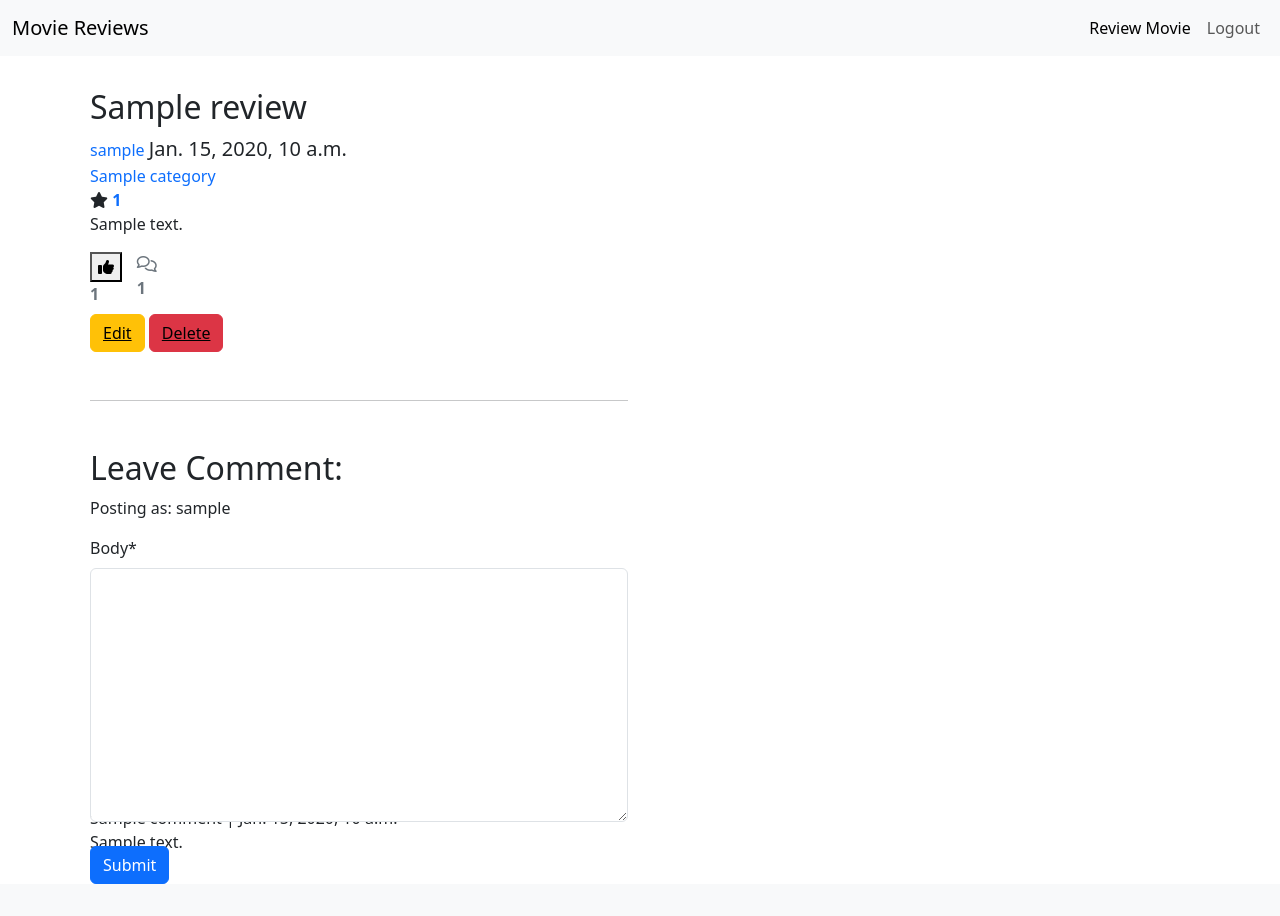
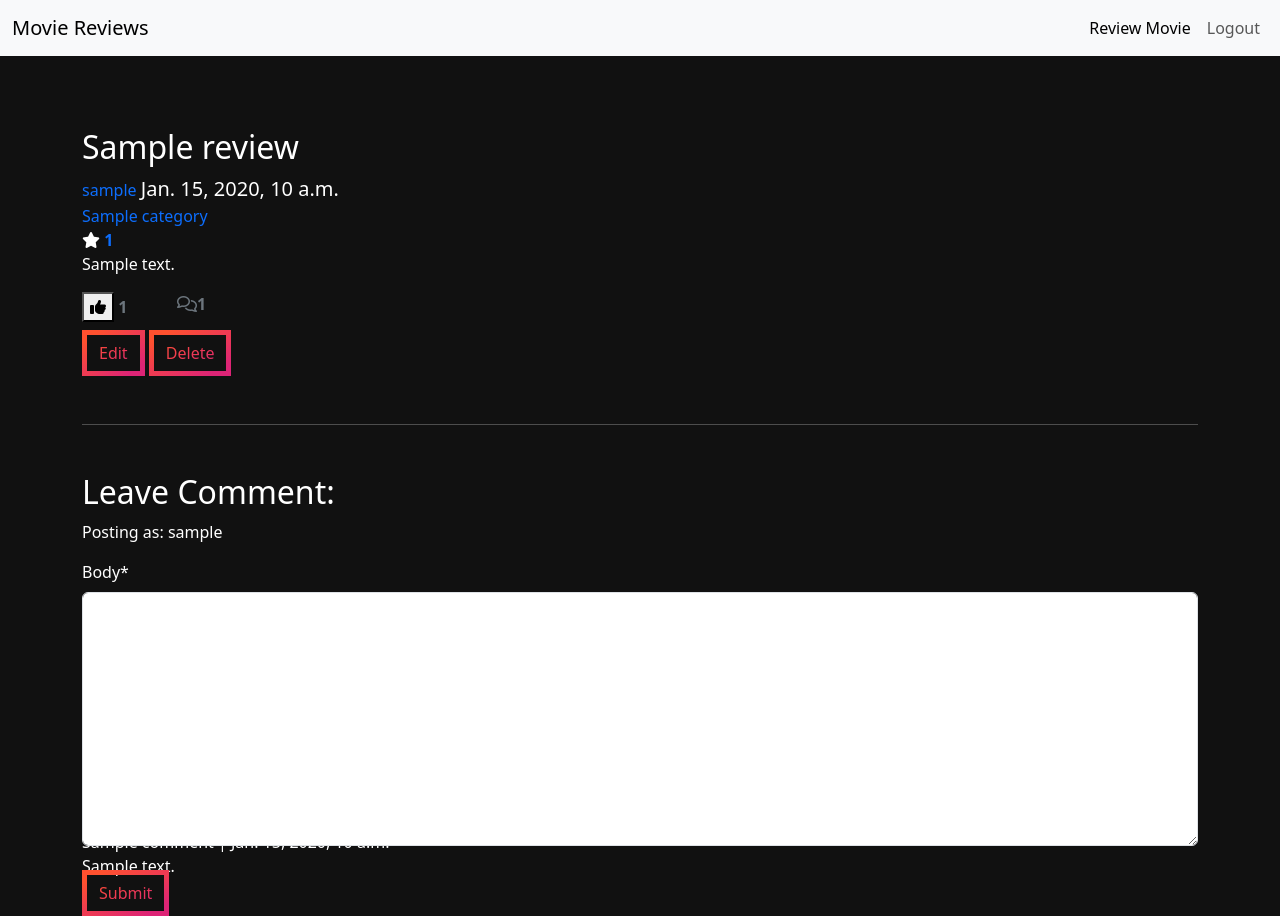
Before and after one commit to Shiaba/movie-reviews, a Django app: a page that uses templates/base.html in a window 1280 px wide. Before the commit the page ends 884 px from the top, so only its background shows below. Run offline with Django 3.2, Linux system fonts and the light colour scheme; a user stored in the database is signed in; tables that the repository leaves empty hold one stand-in row (values such as "Sample post"); some libraries are stand-ins or nearby versions.

Commit message:
Add basic start style & change images along with review_detail site

```diff
--- /dev/null
+++ b/static/css/style.css
@@ -0,0 +1,40 @@
+body {
+    color: white;
+}
+
+
+:root {
+    --gradient: linear-gradient(to left top, #DD2476 10%, #FF512F 90%) !important;
+}
+
+body {
+    background: #111 !important;
+}
+
+.card {
+    background: #222;
+    border: 1px solid #dd2476;
+    color: rgba(250, 250, 250, 0.8);
+    margin-bottom: 2rem;
+}
+
+.btn {
+    border: 5px solid;
+    border-image-slice: 1;
+    background: var(--gradient) !important;
+    -webkit-background-clip: text !important;
+    -webkit-text-fill-color: transparent !important;
+    border-image-source: var(--gradient) !important;
+    text-decoration: none;
+    transition: all .4s ease;
+}
+
+.btn:hover,
+.btn:focus {
+    background: var(--gradient) !important;
+    -webkit-background-clip: none !important;
+    -webkit-text-fill-color: #fff !important;
+    border: 5px solid #fff !important;
+    box-shadow: #222 1px 0 10px;
+    text-decoration: underline;
+}
--- a/templates/base.html
+++ b/templates/base.html
@@ -49,7 +49,7 @@
   </head>
 
   <!-- Navigation -->
-  <body>
+  <body class="page">
     <nav class="navbar navbar-expand-lg bg-body-tertiary">
       <div class="container-fluid">
         <a class="navbar-brand" href="{% url 'home' %}">Movie Reviews</a>
@@ -110,8 +110,9 @@
     </div>
 
     <!-- Main Content -->
+    <main>
     {% block content %} {% endblock content %}
-
+    </main>
     <script>
       setTimeout(function () {
         let messages = document.getElementById("msg");
--- a/templates/index.html
+++ b/templates/index.html
@@ -5,10 +5,10 @@
 <div class="container container-table">
     <div class="row">
         {% for review in review_list %}
-        <div class="recipes col-12 col-sm-6 col-lg-4">
+        <div class="col-12 col-sm-6 col-lg-4">
             <div class="card my-2" style="width: 18rem;">
                 {% if "placeholder" in review.featured_image.url %}
-                <img src="https://i.imgur.com/ZTkt4I5.jpg" class="card-img-top" alt="...">
+                <img src="https://placehold.co/600x400/png" class="card-img-top" alt="...">
                 {% else %}
                 <img class="card-img-top" src="{{ review.featured_image.url }}" alt="..." />
                 {% endif %}
--- a/templates/review_detail.html
+++ b/templates/review_detail.html
@@ -3,23 +3,19 @@
 {% load crispy_forms_tags %}
 
 <!-- Review -->
-<div class="review-detail">
-  <div class="container">
+<div class="container mt-4">
     <div class="row justify-content-center">
-      <div class="row p-2">
-        <div class="img-fluid">
+        <div class="col-12">
+            <div class="img">
                 {% if 'placeholder' in review.featured_image.url %}
-          <img
-            class=""
-            src="http://www.reellifewisdom.com/files/images/braveheart.bmp"
-            alt=""
-          />
+                <img class="row justify-item-center" src="https://placehold.co/600x400/png" alt="" width="100%"
+                    height="auto" />
                 {% else %}
-          <img class="" src="{{ review.featured_image.url }}" alt="" />
+                <img class="" src="{{ review.featured_image.url }}" alt="" width="100%" height="auto" />
                 {% endif %}
             </div>
             <br />
-        <div class="review-title col-12 col-md-6 col-lg-6">
+            <div class="">
                 <h2 class="">{{ review.title }}</h2>
                 <div class="">
                     <label class="text-primary">{{ review.author }}</label>
@@ -112,6 +108,5 @@
         </div>
     </div>
 </div>
-</div>
 
 {% endblock content %}
```
Lines whose indentation alone changed are shown as unchanged.
